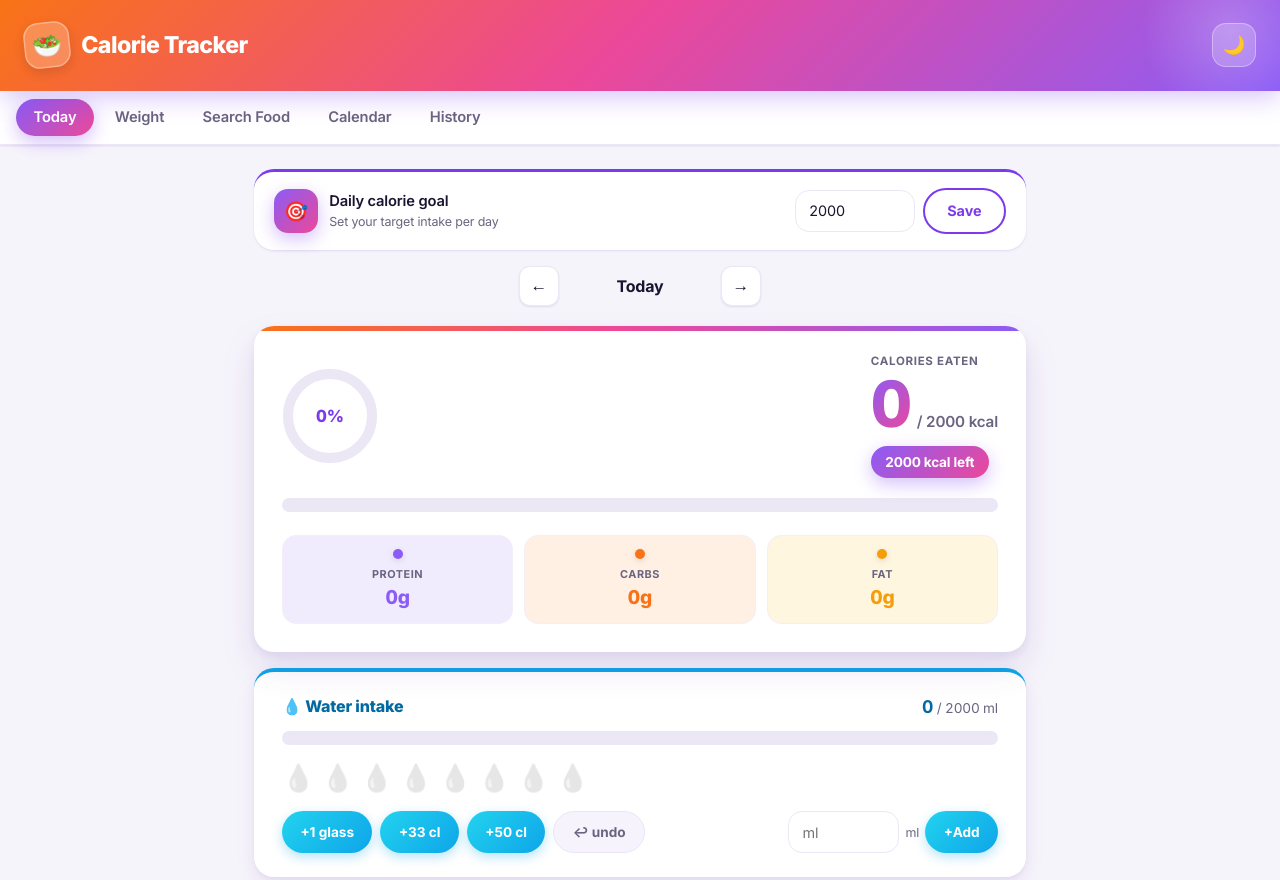
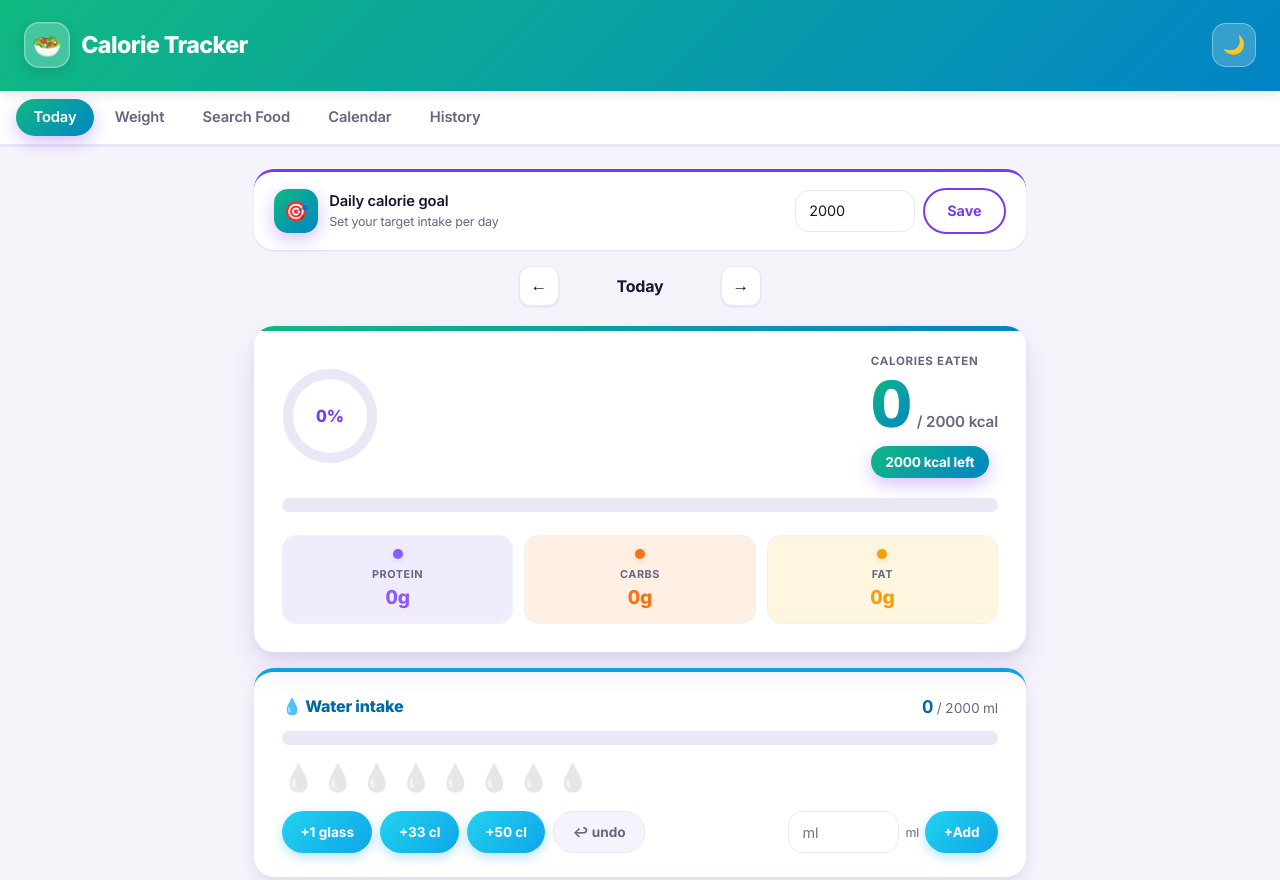
Before and after one commit to Andos80/calorie-tracker, a plain HTML site: page index.html in a window 1280 px wide. Shown: the top 880 px of the page. Drawn offline with nearby package versions, Linux system fonts and the light colour scheme.

Commit message:
Tone down design: calm green-teal gradient, remove spinning/glow effects

```diff
--- a/index.html
+++ b/index.html
@@ -16,8 +16,8 @@
     --accent-text:      #7c3aed;
     --accent-light:     #f3ebff;
     --accent-light-bdr: #e2d2ff;
-    --accent-grad:      linear-gradient(135deg, #f97316 0%, #ec4899 48%, #8b5cf6 100%);
-    --accent-grad-soft: linear-gradient(135deg, #8b5cf6 0%, #ec4899 100%);
+    --accent-grad:      linear-gradient(135deg, #10b981 0%, #0284c7 100%);
+    --accent-grad-soft: linear-gradient(135deg, #10b981 0%, #0284c7 100%);
     --accent-shadow:    rgba(124,58,237,.30);
 
     /* Macro colors */
@@ -81,8 +81,8 @@
     --accent-text:      #c4b5fd;
     --accent-light:     #2a1d4d;
     --accent-light-bdr: #3d2b6b;
-    --accent-grad:      linear-gradient(135deg, #f97316 0%, #ec4899 48%, #8b5cf6 100%);
-    --accent-grad-soft: linear-gradient(135deg, #8b5cf6 0%, #ec4899 100%);
+    --accent-grad:      linear-gradient(135deg, #10b981 0%, #0284c7 100%);
+    --accent-grad-soft: linear-gradient(135deg, #10b981 0%, #0284c7 100%);
     --accent-shadow:    rgba(167,139,250,.30);
 
     --protein:          #a78bfa;
@@ -145,14 +145,7 @@
     background: var(--accent-grad); color: #fff;
     padding: 1.4rem 1.5rem; display: flex; align-items: center;
     justify-content: space-between; gap: 0.75rem;
-    box-shadow: 0 6px 24px var(--accent-shadow); position: relative; z-index: 5;
-    overflow: hidden;
-  }
-  header::after {
-    content: ''; position: absolute; right: -40px; top: -60px;
-    width: 180px; height: 180px; border-radius: 50%;
-    background: radial-gradient(circle, rgba(255,255,255,.22), transparent 70%);
-    pointer-events: none;
+    box-shadow: 0 2px 12px rgba(0,0,0,.12); position: relative; z-index: 5;
   }
   header h1 {
     font-size: 1.45rem; font-weight: 800; letter-spacing: -0.025em;
@@ -163,9 +156,9 @@
     width: 46px; height: 46px; border-radius: 15px;
     background: rgba(255,255,255,.22); font-size: 1.5rem;
     box-shadow: inset 0 0 0 1.5px rgba(255,255,255,.3), 0 4px 12px rgba(0,0,0,.12);
-    transform: rotate(-6deg); transition: transform .25s;
-  }
-  header h1:hover .logo { transform: rotate(6deg) scale(1.08); }
+    transition: transform .25s;
+  }
+  header h1:hover .logo { transform: scale(1.08); }
   .header-right { display: flex; align-items: center; gap: 0.75rem; position: relative; z-index: 1; }
   .dark-toggle {
     background: rgba(255,255,255,.2); border: 1px solid rgba(255,255,255,.35);
@@ -174,7 +167,7 @@
     display: inline-flex; align-items: center; justify-content: center;
     transition: background .15s, transform .15s;
   }
-  .dark-toggle:hover { background: rgba(255,255,255,.32); transform: rotate(20deg); }
+  .dark-toggle:hover { background: rgba(255,255,255,.32); }
   .dark-toggle:active { transform: scale(.94); }
 
   /* ── Nav ── */
@@ -197,7 +190,7 @@
     background: var(--accent-grad-soft); box-shadow: var(--shadow-accent);
     animation: pillPop .35s cubic-bezier(.34,1.56,.64,1);
   }
-  @keyframes pillPop { from { transform: scale(.7); opacity: 0; } to { transform: scale(1); opacity: 1; } }
+  @keyframes pillPop { from { transform: scale(.9); opacity: 0; } to { transform: scale(1); opacity: 1; } }
 
   .page { display: none; padding: 1.5rem; max-width: 820px; margin: 0 auto; }
   .page.active { display: block; }
@@ -263,7 +256,7 @@
     padding: 0.5rem 0.9rem; border-radius: 999px; white-space: nowrap; align-self: center;
     box-shadow: var(--shadow-accent);
   }
-  .remaining.over { background: linear-gradient(135deg, #fb7185 0%, #e11d48 100%); box-shadow: 0 6px 18px rgba(225,29,72,.32); }
+  .remaining.over { background: #ef4444; box-shadow: none; }
   .progress-bar { height: 14px; background: var(--progress-bg); border-radius: 999px; overflow: hidden; }
   .progress-fill { height: 100%; background: var(--bar-grad); border-radius: 999px; transition: width .5s cubic-bezier(.4,0,.2,1); box-shadow: 0 0 12px rgba(6,182,212,.35); }
   .progress-fill.over { background: var(--bar-over-grad); box-shadow: 0 0 12px rgba(225,29,72,.35); }
@@ -375,7 +368,7 @@
     cursor: pointer; margin-top: 1rem; box-shadow: var(--shadow-accent); letter-spacing: -0.01em;
     transition: filter .15s, transform .12s, box-shadow .2s;
   }
-  .btn-primary:hover { filter: brightness(1.07); box-shadow: 0 10px 24px var(--accent-shadow); transform: translateY(-1px); }
+  .btn-primary:hover { filter: brightness(1.07); transform: translateY(-1px); }
   .btn-primary:active { transform: scale(.97); }
   .btn-secondary {
     background: var(--surface); color: var(--accent-text); border: 2px solid var(--accent);
```
